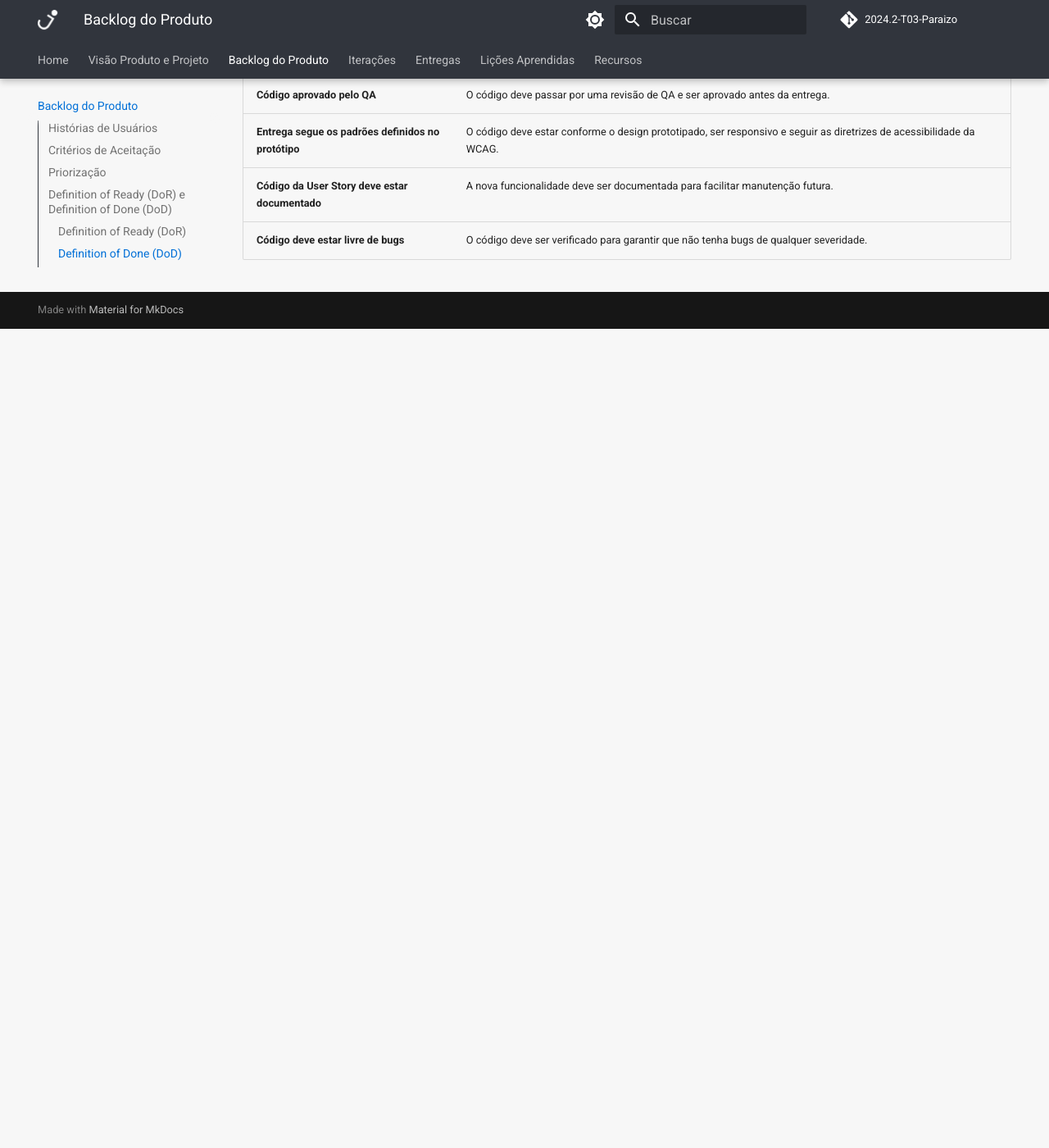
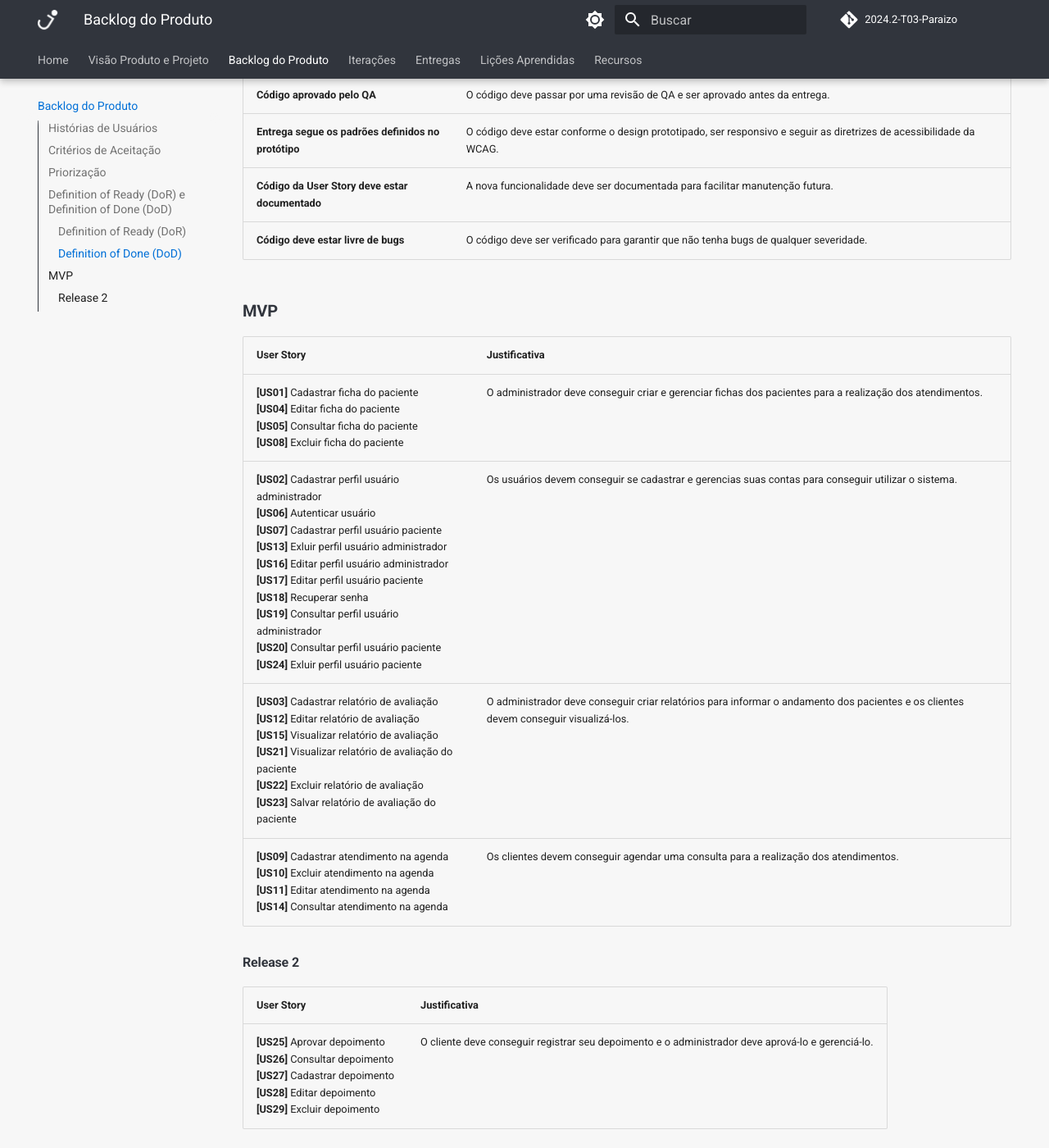
Before and after one commit to mdsreq-fga-unb/2024.2-T03-Paraizo, an MkDocs documentation site: the page built from docs/backlog-produto/index.md, in a window 1280 px wide and 1400 px high, scrolled down 1479 px. Shown: the whole window at 82% size. Built offline with MkDocs 1.6.1 and Material for MkDocs 9.7.7, drawn with Linux system fonts in a browser that asks for light colours; comment, search, counter and statistics services are not loaded; the version menu is left out; before the commit the page ends 1880 px from its top, so only the background shows below that.

Commit message:
feat: Adição do MVP

```diff
--- a/docs/backlog-produto/index.md
+++ b/docs/backlog-produto/index.md
@@ -46,3 +46,18 @@
 | **Entrega segue os padrões definidos no protótipo** | O código deve estar conforme o design prototipado, ser responsivo e seguir as diretrizes de acessibilidade da WCAG.                                 |
 | **Código da User Story deve estar documentado**     | A nova funcionalidade deve ser documentada para facilitar manutenção futura.                                                                        |
 | **Código deve estar livre de bugs**                 | O código deve ser verificado para garantir que não tenha bugs de qualquer severidade.                                                               |
+
+### **MVP**
+
+|                        User Story                          |                                                 Justificativa                                                  |
+| ---------------------------------------------------------- | -------------------------------------------------------------------------------------------------------------- |
+| **[US01]** Cadastrar ficha do paciente <br> **[US04]** Editar ficha do paciente <br> **[US05]** Consultar ficha do paciente <br> **[US08]** Excluir ficha do paciente | O administrador deve conseguir criar e gerenciar fichas dos pacientes para a realização dos atendimentos. |
+| **[US02]** Cadastrar perfil usuário administrador <br> **[US06]** Autenticar usuário <br> **[US07]** Cadastrar perfil usuário paciente <br> **[US13]** Exluir perfil usuário administrador <br> **[US16]** Editar perfil usuário administrador <br> **[US17]** Editar perfil usuário paciente <br> **[US18]** Recuperar senha <br> **[US19]** Consultar perfil usuário administrador <br> **[US20]** Consultar perfil usuário paciente <br> **[US24]** Exluir perfil usuário paciente | Os usuários devem conseguir se cadastrar e gerencias suas contas para conseguir utilizar o sistema. |
+| **[US03]** Cadastrar relatório de avaliação <br> **[US12]** Editar relatório de avaliação <br> **[US15]** Visualizar relatório de avaliação <br> **[US21]** Visualizar relatório de avaliação do paciente <br> **[US22]** Excluir relatório de avaliação <br> **[US23]** Salvar relatório de avaliação do paciente | O administrador deve conseguir criar relatórios para informar o andamento dos pacientes e os clientes devem conseguir visualizá-los. |
+| **[US09]** Cadastrar atendimento na agenda <br> **[US10]** Excluir atendimento na agenda <br> **[US11]** Editar atendimento na agenda <br> **[US14]** Consultar atendimento na agenda | Os clientes devem conseguir agendar uma consulta para a realização dos atendimentos. |
+
+#### **Release 2**
+
+|                                 User Story                                 |                                             Justificativa                                              |
+| -------------------------------------------------------------------------- | ------------------------------------------------------------------------------------------------------ |
+| **[US25]** Aprovar depoimento <br> **[US26]** Consultar depoimento <br> **[US27]** Cadastrar depoimento <br> **[US28]** Editar depoimento <br> **[US29]** Excluir depoimento | O cliente deve conseguir registrar seu depoimento e o administrador deve aprová-lo e gerenciá-lo. |
```
